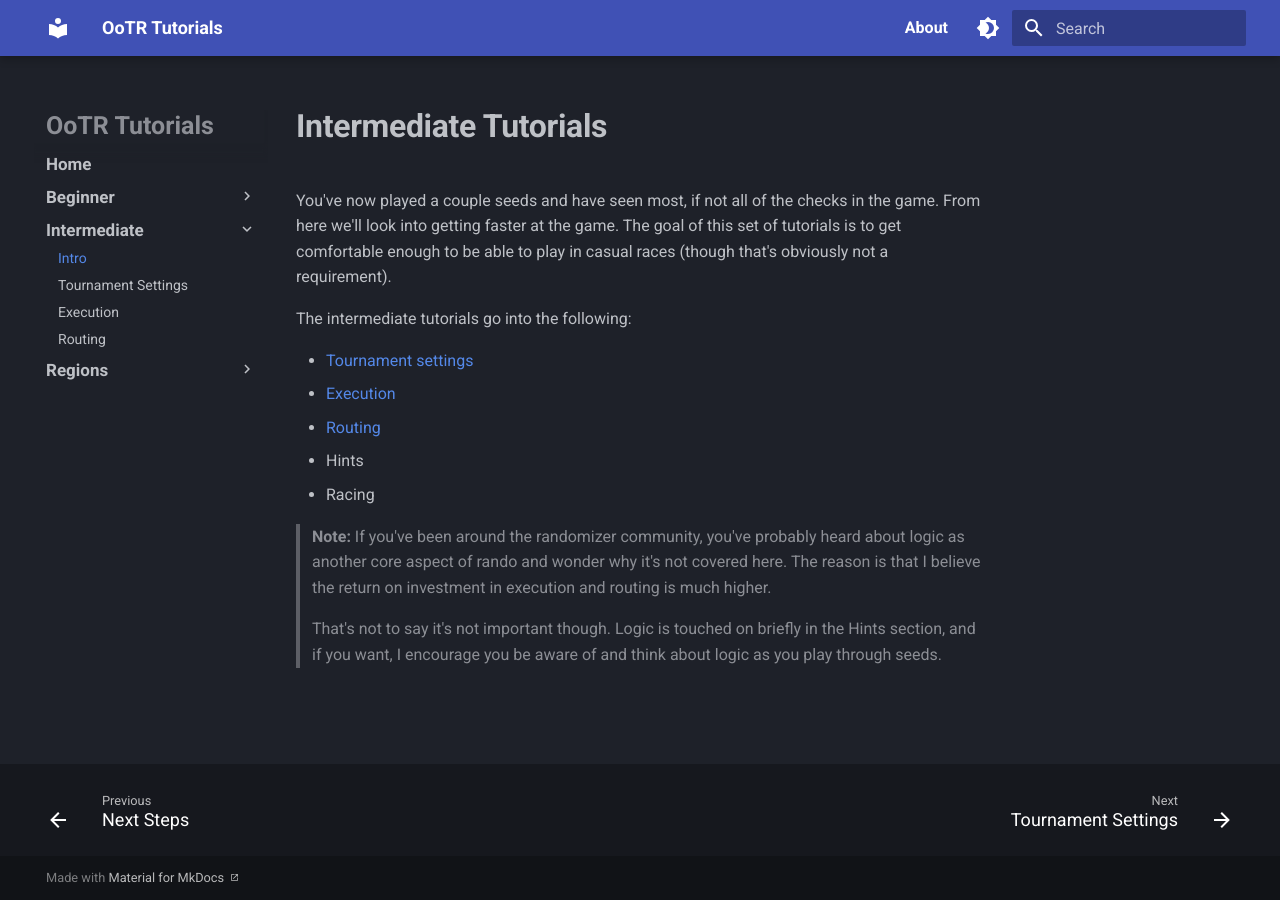
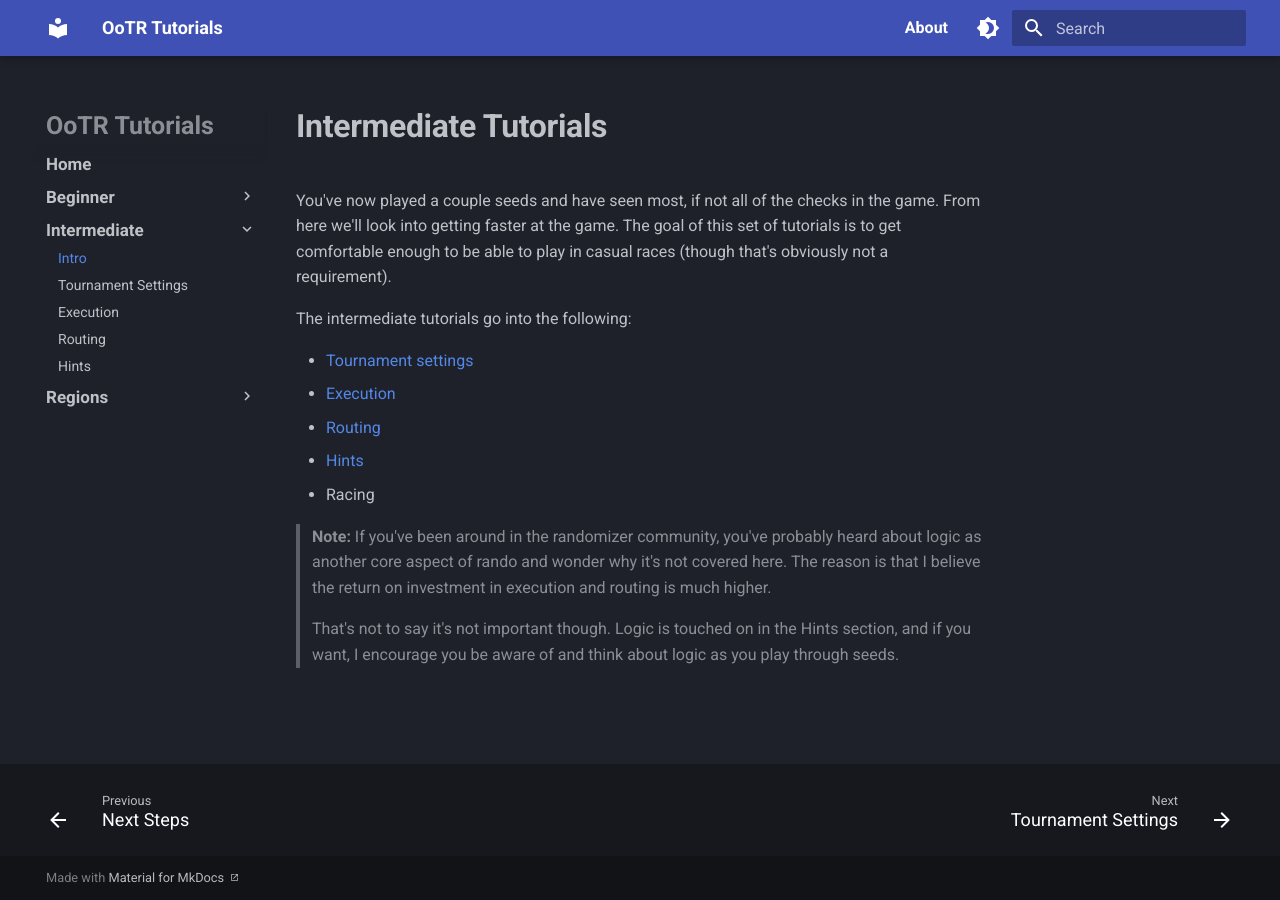
Before and after one commit to flee135/OoTR-Tutorials, an MkDocs documentation site: the page built from docs/intermediate/intro.md, in a window 1280 px wide. Built offline with MkDocs 1.6.1 and Material for MkDocs 9.7.7, drawn with Linux system fonts in a browser that asks for light colours.

Commit message:
hints.md

```diff
--- a/docs/intermediate/intro.md
+++ b/docs/intermediate/intro.md
@@ -7,9 +7,9 @@ The intermediate tutorials go into the following:
 - [Tournament settings](./tournament-settings.md)
 - [Execution](./execution.md)
 - [Routing](./routing.md)
-- Hints
+- [Hints](./hints.md)
 - Racing
 
->**Note:** If you've been around the randomizer community, you've probably heard about logic as another core aspect of rando and wonder why it's not covered here. The reason is that I believe the return on investment in execution and routing is much higher.
+>**Note:** If you've been around in the randomizer community, you've probably heard about logic as another core aspect of rando and wonder why it's not covered here. The reason is that I believe the return on investment in execution and routing is much higher.
 >
->That's not to say it's not important though. Logic is touched on briefly in the Hints section, and if you want, I encourage you be aware of and think about logic as you play through seeds.
+>That's not to say it's not important though. Logic is touched on in the Hints section, and if you want, I encourage you be aware of and think about logic as you play through seeds.
--- a/mkdocs.yml
+++ b/mkdocs.yml
@@ -52,6 +52,7 @@ nav:
       - Tournament Settings: intermediate/tournament-settings.md
       - Execution: intermediate/execution.md
       - Routing: intermediate/routing.md
+      - Hints: intermediate/hints.md
   - Regions:
       - Intro: regions/intro.md
       - Deku Tree: regions/deku.md
```
Also changed, not shown: docs/intermediate/hints.md (added, +64 -0 lines).
